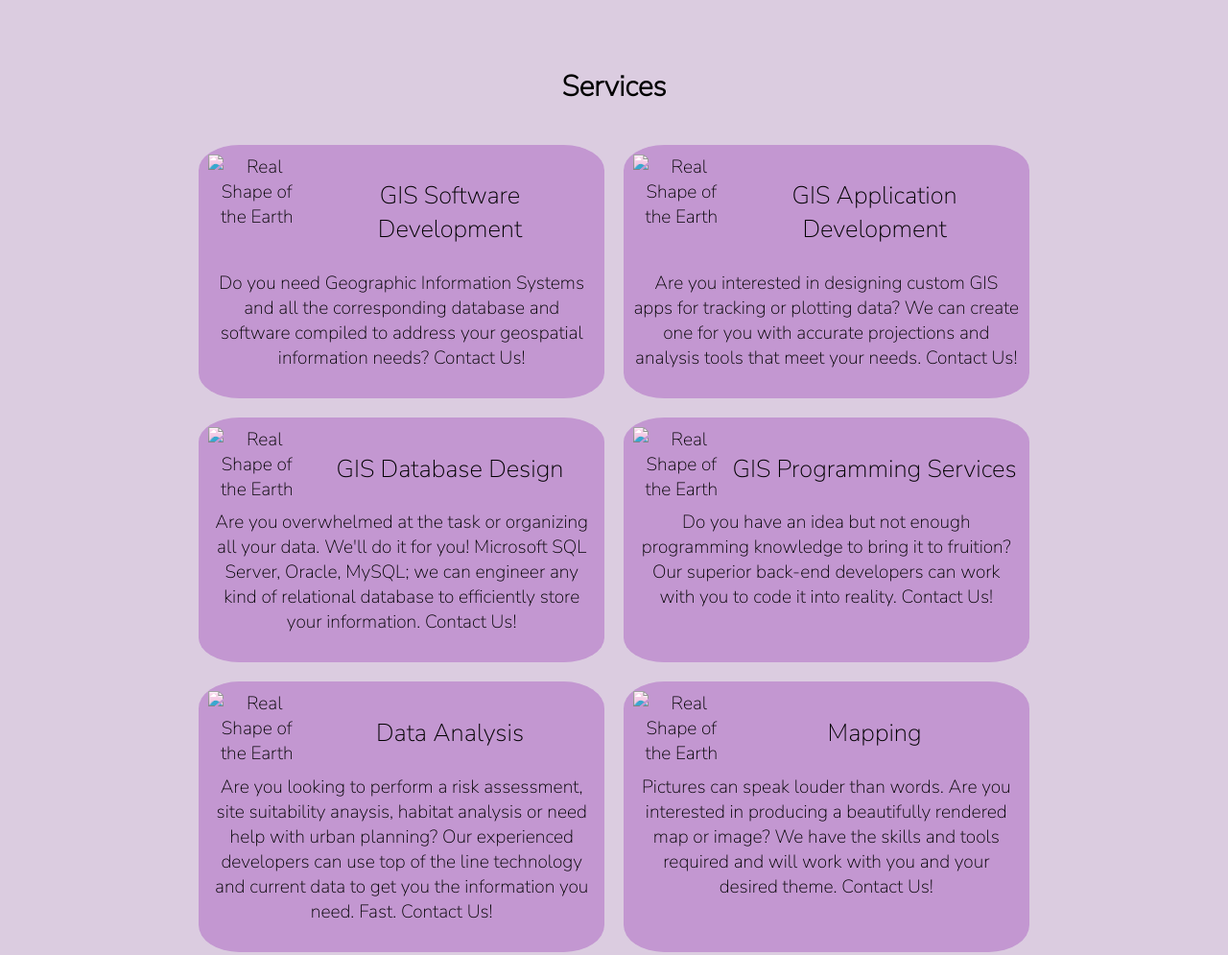
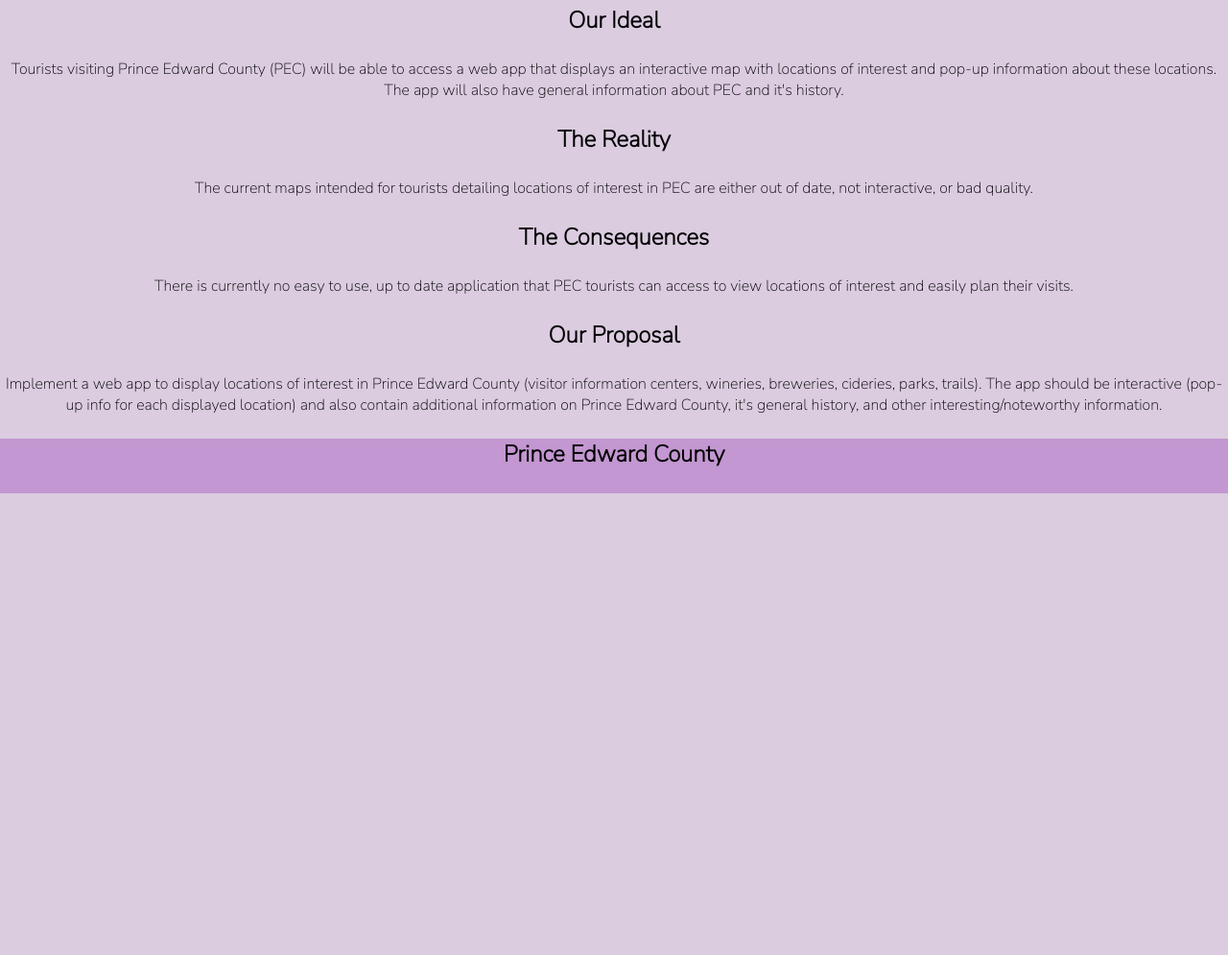
Before and after one commit to KerstyneW/Web5, a plain HTML site: page index.html in a window 1280 px wide. Shown: the part 760-1755 px from the top of the page at 96% size. After the commit the page ends 1274 px from the top, so only its background shows below. Drawn offline with Linux system fonts and the light colour scheme; a script that the page names is missing.

Commit message:
adding our proposal info

```diff
--- a/css/styles.css
+++ b/css/styles.css
@@ -29,18 +29,16 @@ h1 {
 	text-shadow: 2px 2px 5px #000000;
     margin: 25px;
 }
-/* Set h2 parameters here, plan to use in pages */
 h2{
     font-size: 30px;
     font-weight: bold;
     text-align: center;
 }
-/* Set h3 parameters here, plan to use in pages */
 h3{
     font-size: 24px;
+    font-weight: bold;
+    text-align: center;
 }
-
-/* Set p parameters here */
 p {
 	color: #000000;
     font-family: 'Nunito Sans', sans-serif;
@@ -75,28 +73,9 @@ p {
 /* Parameters for mission statement on landing page*/
 .appname{
 	padding-top: 20px;
-	padding-bottom: 40px;
     margin-left: 90px;
     margin-right:90px;
     text-align:justify;
-} /* End of this portion of Owner: Kerstyne */
-/*Container for Services section on landing page.
-    as well as classes for the elements within it. Owner: Zachary Masson*/
-.flex-containerServ {display:flex;flex-wrap:wrap;background-color:#DBCCE0;justify-content:center;margin:30px;
-}
-.flex-containerServ > div {background-color:#c397d1;width:33%;margin:10px;text-align:center;font-size:1.5vw;border-radius:10%;padding:10px;height:auto;
-}
-.ServTitle {color:#000000;font-family:'Nunito Sans',sans-serif;font-size:2vw;
-}
-.ServImg{max-width:25%;float:left;filter:hue-rotate(90deg);
-}
-.ServInfo {color:#000000;font-family:'Nunito Sans',sans-serif;font-size: 1.5vw;
-}
-@media only screen and (max-width: 800px) {
-    .flex-containerServ{flex-direction: column;}
-    .flex-containerServ > div{width: 90%; border-radius: 5%;}
-    .ServTitle {font-size: 2em;}
-    .ServInfo {font-size: 1.5em;}
 }
 /*Hero image for project form/ offices. Image taken by Zachary in June 2021 in Hope British Columbia owner-Zachary*/
 .heroimageProjOf{background-image: linear-gradient(rgba(0, 0, 0, 0.2), rgba(0, 0, 0, 0.2)), url("../images/Hope_BB.jpg"); position: relative;
--- a/index.html
+++ b/index.html
@@ -56,59 +56,28 @@
   </div>
 </div>
 </div>
-<!-- Mission Statement Blurb, Owner: Kerstyne -->
+<!-- Webpage Title -->
 <div class="appname">
   <h2> Prince Edward County Tourist App </h2>
 </div>
-<!-- Services, Owner: Zachary (Date: November 18th 2021)-->
-<h2>Services</h2>
-<div class="flex-containerServ">
-  <div>
-    <!--Most information for these blurbs were reformulated from https://www.chetu.com/solutions/gis.php?keyword=gis%20software&gclid=Cj0KCQiAnaeNBhCUARIsABEee8Xs5w5nLJvOaBsMx-kG5oCo6V6DPe-9SligVEPujfJd1HwGWHTyYEUaAkIrEALw_wcB
-     Owner: Kerstyne-->
-    <img class="ServImg" src='images/Earth_gravity.png' alt="Real Shape of the Earth">
-    <p class="ServTitle">GIS Software Development</p>
-    <p class="ServInfo">Do you need Geographic Information Systems and all the corresponding database and software
-      compiled to address your geospatial information needs? Contact Us!
-    </p>
-  </div>
-  <div>
-    <img class="ServImg" src='images/Earth_gravity.png' alt="Real Shape of the Earth">
-    <p class="ServTitle">GIS Application Development</p>
-    <p class="ServInfo">Are you interested in designing custom GIS apps for tracking or plotting data? We can create
-      one for you with accurate projections and analysis tools that meet your needs. Contact Us!
-    </p>
-  </div>
-  <div>
-    <img class="ServImg" src='images/Earth_gravity.png' alt="Real Shape of the Earth">
-    <p class="ServTitle">GIS Database Design</p>
-    <p class="ServInfo">Are you overwhelmed at the task or organizing all your data. We'll do it for you! Microsoft SQL
-      Server, Oracle, MySQL; we can engineer any kind of relational database to efficiently store your information. Contact Us!
-    </p>
-  </div>
-  <div>
-    <img class="ServImg" src='images/Earth_gravity.png' alt="Real Shape of the Earth">
-    <p class="ServTitle">GIS Programming Services</p>
-    <p class="ServInfo">Do you have an idea but not enough programming knowledge to bring it to fruition? Our superior back-end
-      developers can work with you to code it into reality. Contact Us!
-    </p>
-  </div>
-  <div>
-    <img class="ServImg" src='images/Earth_gravity.png' alt="Real Shape of the Earth">
-    <p class="ServTitle">Data Analysis</p>
-    <p class="ServInfo">Are you looking to perform a risk assessment, site suitability anaysis, habitat analysis or need help with urban planning?
-      Our experienced developers can use top of the line technology and current data to get you the information you need. Fast. Contact Us!
-    </p>
-  </div>
-  <div>
-    <img class="ServImg" src='images/Earth_gravity.png' alt="Real Shape of the Earth">
-    <p class="ServTitle">Mapping</p>
-    <p class="ServInfo">Pictures can speak louder than words. Are you interested in producing a beautifully rendered
-      map or image? We have the skills and tools required and will work with you and your desired theme. Contact Us!
-    </p>
-  </div>
-</div>
-<!-- Projects Section, owner: Jade, current time: 11:10AM EST -->
+
+<h3>Our Ideal</h3>
+<p>Tourists visiting Prince Edward County (PEC) will be able to access a web app that displays an interactive map with locations
+   of interest and pop-up information about these locations. The app will also have general information about PEC and it's history.</p>
+
+<h3>The Reality</h3>
+<p>The current maps intended for tourists detailing locations of interest in PEC are either out of date, not interactive, or bad quality.</p>
+
+<h3>The Consequences</h3>
+<p>There is currently no easy to use, up to date application that PEC tourists can access to view locations of interest and easily
+   plan their visits.</p>
+
+<h3>Our Proposal</h3>
+<p>Implement a web app to display locations of interest in Prince Edward County (visitor information centers, wineries, breweries,
+    cideries, parks, trails). The app should be interactive (pop-up info for each displayed location) and also contain additional
+    information on Prince Edward County, it's general history, and other interesting/noteworthy information. </p>
+
+<!-- Projects Section, owner: Jade, current time: 11:10AM EST
 <h2>Projects</h2>
 <div class="flex-containerProjects">
   <div>
@@ -141,12 +110,10 @@
     </a>
     <h5>Lagrangian Land Use</h5>
   </div>
-</div>
-<!-- Footer, Owner: Victor November 18, 2021-->
+</div>-->
+
 <footer class="footer">
-  <h4>Headquarters</h4>
-  <p>290 Bremner Blvd - Toronto, ON</p>
-  <p>Copyright 2021</p>
+  <h3>Prince Edward County</h3>
 </footer>
 <script src="js/javascript.js"></script>
 </body>
```
